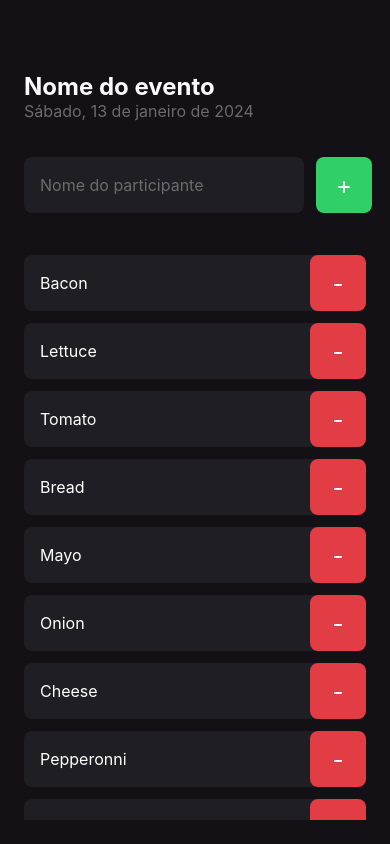
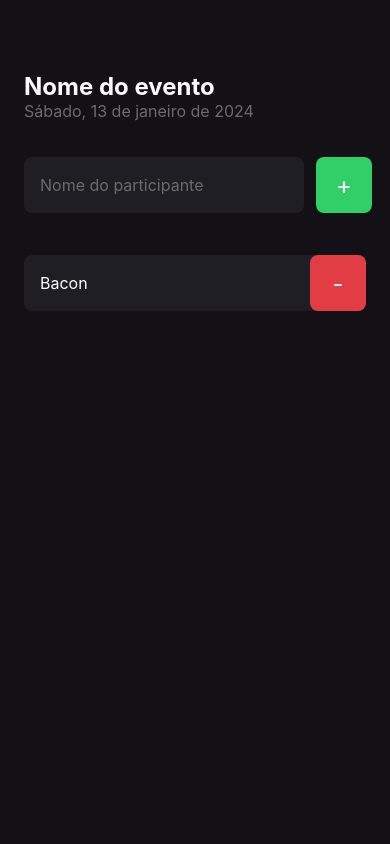
Before and after one commit to artprange/reactNative101, a React Native app in the folder imHere/: screen / in a window 390 px wide. Built offline with nearby package versions, Linux system fonts and the light colour scheme.

Commit message:
isseus with click handling- too tired to continue -x

```diff
--- a/imHere/src/screens/Home/index.tsx
+++ b/imHere/src/screens/Home/index.tsx
@@ -11,55 +11,16 @@ import { styles } from "./styles";
 import { Participant } from "../../components/Participant";
 
 export default function Home() {
-	const participants = [
-		"Bacon",
-		"Lettuce",
-		"Tomato",
-		"Bread",
-		"Mayo",
-		"Onion",
-		"Cheese",
-		"Pepperonni",
-		"Mushrooms",
-		"Olives",
-		"Peppers",
-		"Sausage",
-		"Pineapple",
-		"Ham",
-		"Chicken",
-		"Beef",
-		"Spinach",
-		"Garlic",
-		"Basil",
-		"Oregano",
-		"Parsley",
-		"Pesto",
-		"Feta",
-		"Cheddar",
-		"Parmesan",
-		"Ricotta",
-		"Provolone",
-		"Gouda",
-		"Mozzarella",
-		"Swiss",
-		"Blue Cheese",
-		"Gorgonzola",
-		"Brie",
-		"Fontina",
-		"Pepper Jack",
-		"Colby",
-		"Monterey Jack",
-
-	];
+	const participants = ["Bacon"];
 
 	function handleNewParticipant() {
-		if(participants.includes("Bacon")){
+		if (participants.includes("Bacon")) {
 			return
-			Alert.alert("Eita porra!" , "Participante já adicionado!");
-
+		  Alert.alert("Eita porra!", "Participante já adicionado!");
 		}
-
-	}
+		participants.push("Lettuce")
+		console.log(participants)
+		 }
 
 	function handleRemoveParticipant(name: string) {
 		Alert.alert("Remover participante", `Deseja remover ${name}?`,[
```
